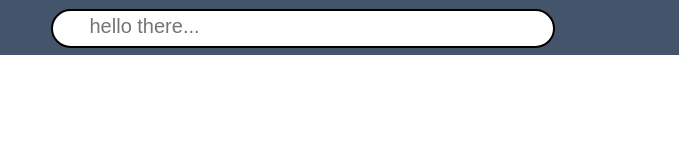
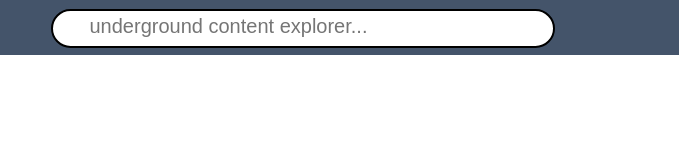
Before and after one commit to sizwembatha/cradle, a plain HTML site: page index.html in a window 1280 px wide. Shown: the full height of the page, 126-805 px from the left. Drawn offline with Linux system fonts and the light colour scheme; some icons are missing.

Commit message:
test commit(revert to original) from cloud9

```diff
--- a/index.html
+++ b/index.html
@@ -16,7 +16,7 @@
 					<ul>
 						<li>
 							<form>
-								<input type="text" placeholder="   hello there..." class="searchbox">
+								<input type="text" placeholder="   underground content explorer..." class="searchbox">
 							</form>
 						</li>
 							<li>
```
